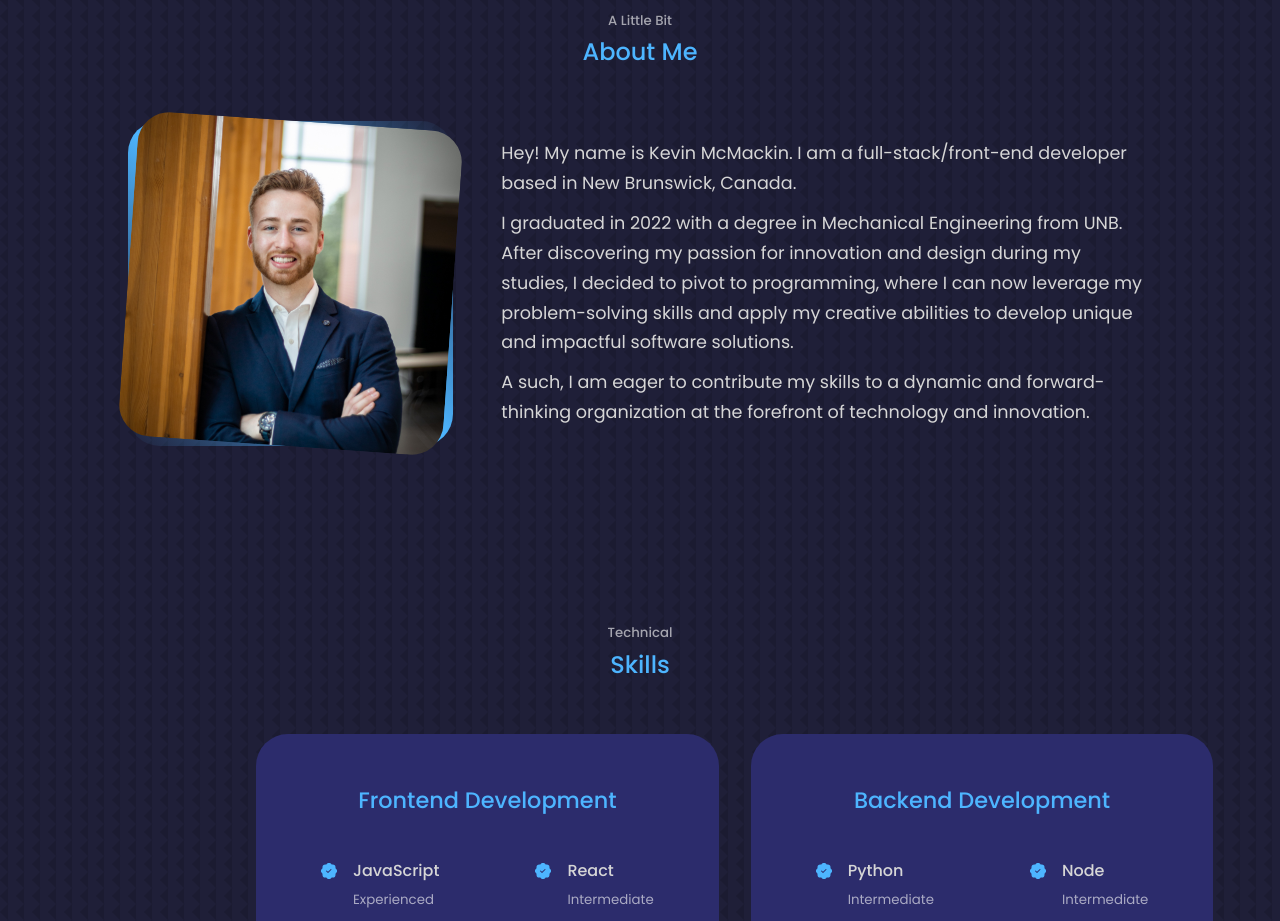
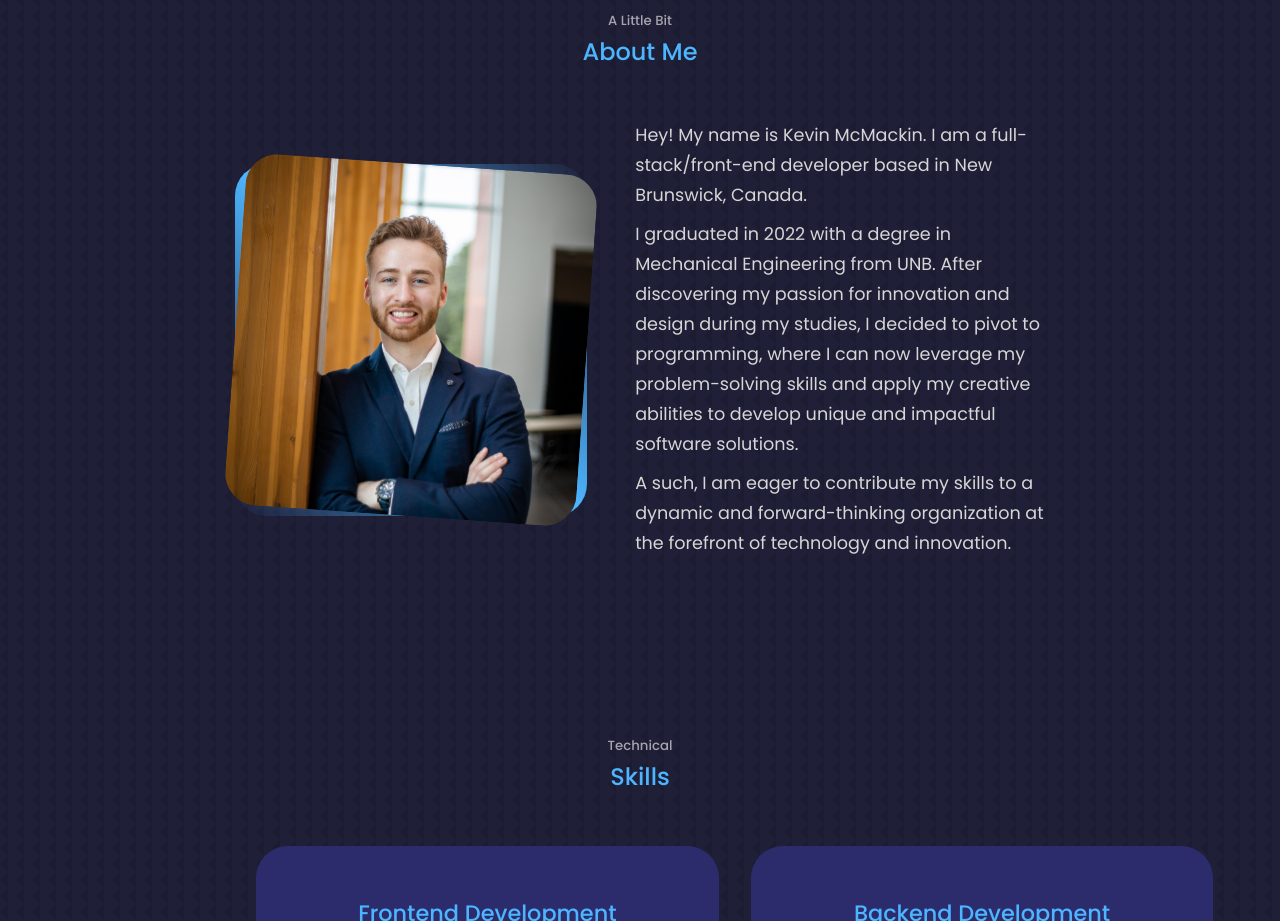
Before and after one commit to kevinmcmackin/react-dev-portfolio, a React (Create React App) app: page / in a window 1280 px wide. Shown: the part 1000-1921 px from the top of the page. Built offline with nearby package versions, Linux system fonts and the light colour scheme; a web font is replaced by a local one.

Commit message:
fixed about width bug

```diff
--- a/src/components/about/about.css
+++ b/src/components/about/about.css
@@ -5,8 +5,7 @@
 }
 
 .container.about__container {
-    display: grid;
-    grid-template-columns: 3fr 6fr;
+    display: flex;
     width: 80%;
     justify-content: center;
     align-items: center;
@@ -22,8 +21,7 @@
         var(--color-primary),
         transparent
     );
-    /* height: 22rem; */
-    width: 100%;
+    max-height: 22rem;
 }
 
 .about__me-image {
@@ -42,6 +40,7 @@
     align-items: center;
     justify-content: center;
     margin: auto 0;
+    width: 40%;
 }
 
 .about__cards {
@@ -88,6 +87,7 @@
 /* ==================== MEDIA QUERIES (MEDIUM DEVICES) ==================== */
 @media screen and (max-width: 1024px) {
     .container.about__container {
+        display: grid;
         grid-template-columns: 1fr;
         gap: 0;
     }
@@ -103,6 +103,7 @@
 
     .about__desc {
         font-size: 1rem;
+        width: 100%;
     }
 }
 
```
